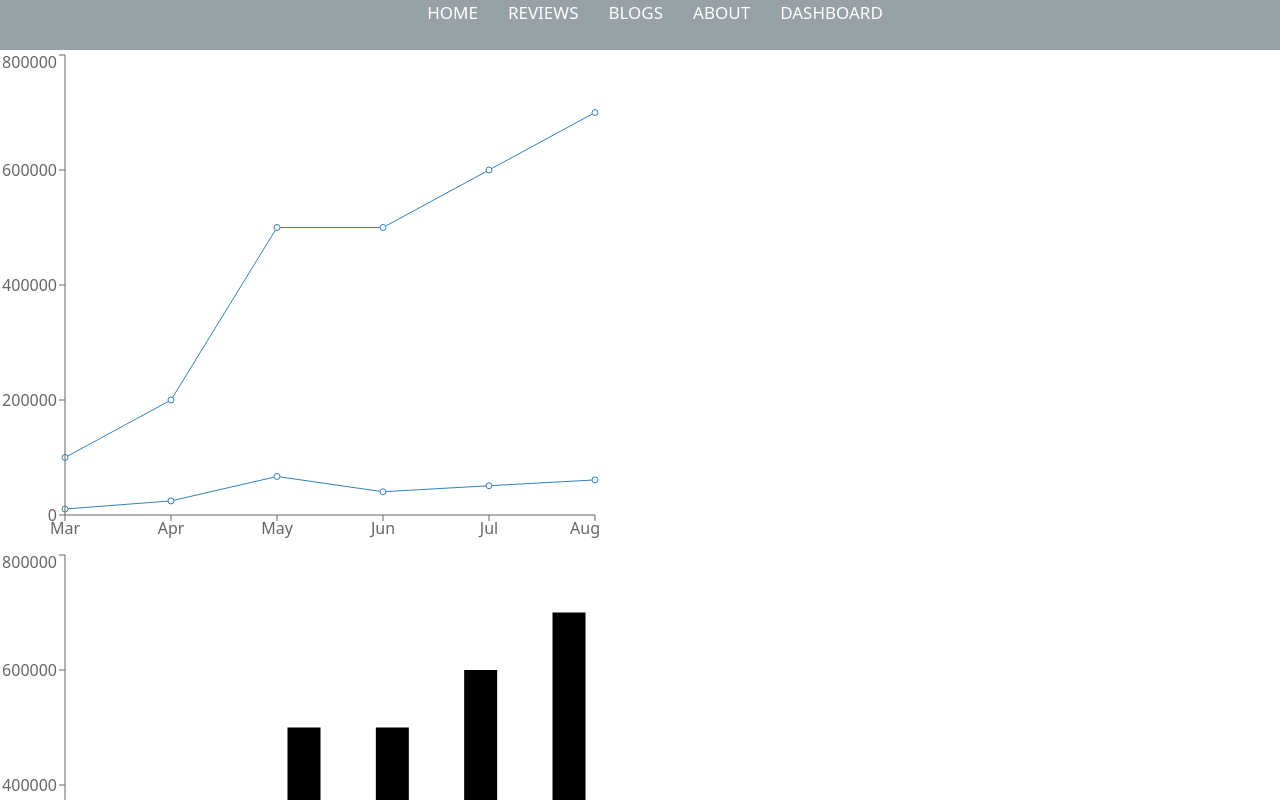
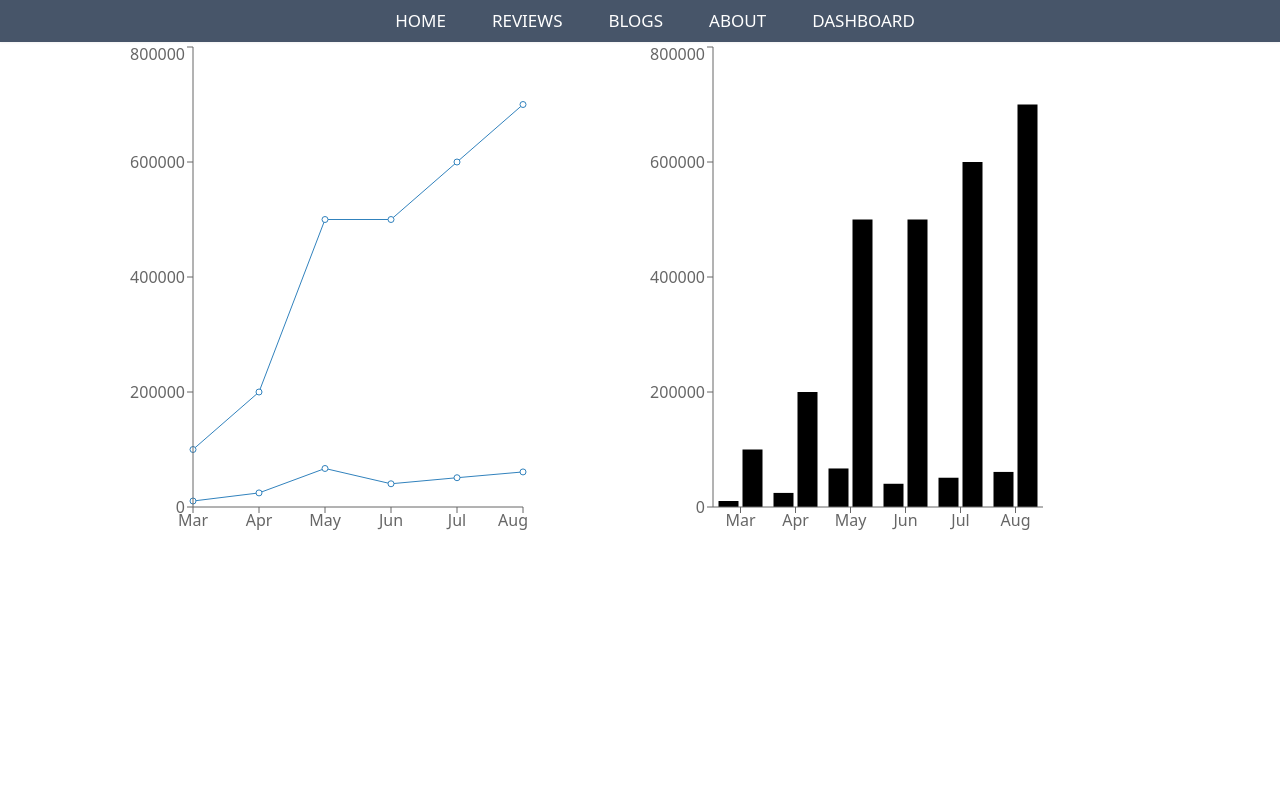
Before and after one commit to Mohuya748/DSLR-Gallery, a React (Create React App) app: page /dashboard in a window 1280 px wide. Shown: the top 800 px of the page. Built offline with nearby package versions, Linux system fonts and the light colour scheme.

Commit message:
notfound added

```diff
--- a/public/reviews.json
+++ b/public/reviews.json
@@ -1,7 +1,7 @@
 
 [
     {
-        "name": "Mohuya",
+        "name": "Kartik",
         "image":"https://img.freepik.com/free-photo/waist-up-portrait-handsome-serious-unshaven-male-keeps-hands-together-dressed-dark-blue-shirt-has-talk-with-interlocutor-stands-against-white-wall-self-confident-man-freelancer_273609-16320.jpg?size=626&ext=jpg&uid=R67498601&ga=GA1.2.77004565.1641239679",
         "rating": " 5.0",
         "review": "very good product.fully satisfied",
@@ -9,7 +9,7 @@
 
     },
     {
-        "name": "RM khandaker",
+        "name": "Hrithik",
         "image":"https://img.freepik.com/free-photo/close-up-young-successful-man-smiling-camera-standing-casual-outfit-against-blue-background_1258-66609.jpg?size=626&ext=jpg&uid=R67498601&ga=GA1.2.77004565.1641239679",
         "rating": " 5.0",
         "review": "lenses are soo good. i'll shop again and again from here.",
@@ -17,7 +17,7 @@
 
     },
     {
-        "name": "Rukaiya",
+        "name": "Arjun",
         "image":"https://img.freepik.com/free-photo/young-man-with-beard-isolated-keeping-arms-crossed-frontal-position_1368-65212.jpg?size=626&ext=jpg&uid=R67498601&ga=GA1.2.77004565.1641239679",
         "rating": " 5.0",
         "review": "well Behaved and trustable website.Highly recommended.",
--- a/src/App.js
+++ b/src/App.js
@@ -6,6 +6,7 @@ import Blogs from './Components/Blogs/Blogs';
 import Dashboard from './Components/Dashboard/Dashboard';
 import Header from './Components/Header/Header';
 import Home from './Components/Home/Home';
+import NotFound from './Components/NotFound/NotFound';
 import Reviews from './Components/Reviews/Reviews';
 
 
@@ -20,7 +21,8 @@ function App() {
       <Route path='/dashboard' element={<Dashboard></Dashboard>}></Route>
       <Route path='/blogs' element={<Blogs></Blogs>}></Route>
       <Route path='/about' element={<About></About>}></Route>
-    </Routes>
+      <Route path='/*' element={<NotFound></NotFound>}></Route>
+     </Routes>
     </div>
   );
 }
--- a/src/Components/Dashboard/Dashboard.js
+++ b/src/Components/Dashboard/Dashboard.js
@@ -4,7 +4,7 @@ import MyLineChart from '../MyLineChart/MyLineChart';
 
 const Dashboard = () => {
     return (
-        <div>
+        <div className="w-4/5 h-fit mx-auto gap-4 grid grid-cols-1 md:grid-cols-2">
             <MyLineChart></MyLineChart>
             <MyBarChart></MyBarChart>
         </div>
--- a/src/Components/Header/Header.css
+++ b/src/Components/Header/Header.css
@@ -1,11 +1,12 @@
-.header-nav{
+/* .header-nav{
     height: 50px;
     background-color:#515f6896;
+    display: flex;
     justify-content: center;
     align-items: center;
     padding-left: 140px;
     padding-right: 140px;
-}
+} */
 .header-nav a{
     text-decoration: none;
     color: white;
--- a/src/Components/Header/Header.js
+++ b/src/Components/Header/Header.js
@@ -4,7 +4,7 @@ import './Header.css'
 
 const Header = () => {
     return (
-        <nav className='header-nav items-center'>
+        <nav className='header-nav sticky bg-slate-600 drop-shadow-sm  gap-4 px-12 py-2 flex justify-center'>
             <Link to="/home">HOME</Link>
             <Link to="/reviews">REVIEWS</Link>
             <Link to="/blogs">BLOGS</Link>
--- a/src/Components/MyBarChart/MyBarChart.js
+++ b/src/Components/MyBarChart/MyBarChart.js
@@ -41,7 +41,7 @@ const MyBarChart = () => {
         }
     ]
     return (
-       <BarChart width={600} height={500} data={data}>
+       <BarChart width={400} height={500} data={data}>
            <Bar dataKey={'revenue'}></Bar>
            <Bar dataKey={'investment'}></Bar>
            <XAxis dataKey='month'></XAxis>
--- a/src/Components/MyLineChart/MyLineChart.js
+++ b/src/Components/MyLineChart/MyLineChart.js
@@ -41,7 +41,7 @@ const MyLineChart = () => {
         }
     ]
     return (
-       <LineChart width={600} height={500} data={data}>
+       <LineChart width={400} height={500} data={data}>
            <Line dataKey={'revenue'}></Line>
            <Line dataKey={'investment'}></Line>
            <XAxis dataKey='month'></XAxis>
--- /dev/null
+++ b/src/Components/NotFound/NotFound.js
@@ -0,0 +1,12 @@
+import React from 'react';
+
+const NotFound = () => {
+    return (
+        <div className='text-5xl font-bold'>
+            <h1>Page Not Found</h1>
+            <p>404</p>
+        </div>
+    );
+};
+
+export default NotFound;
```
